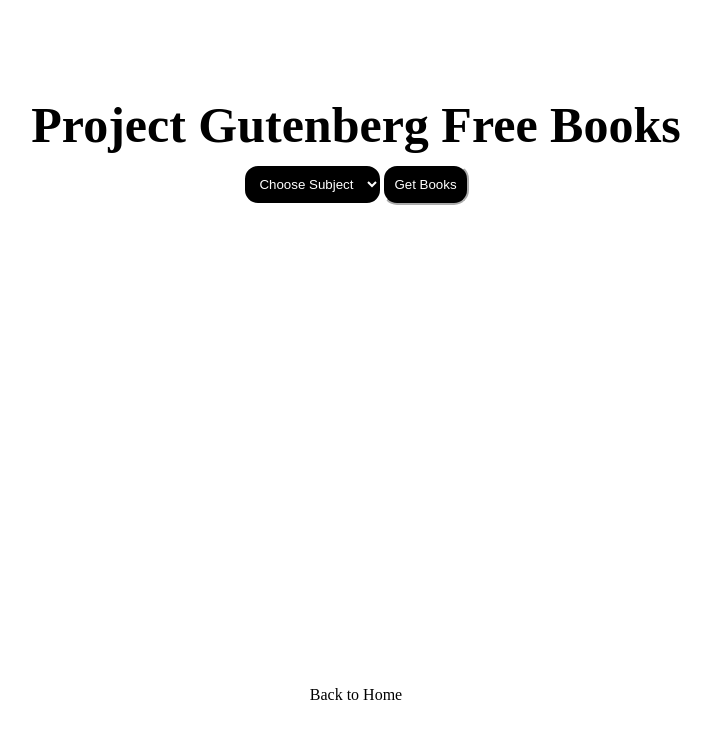
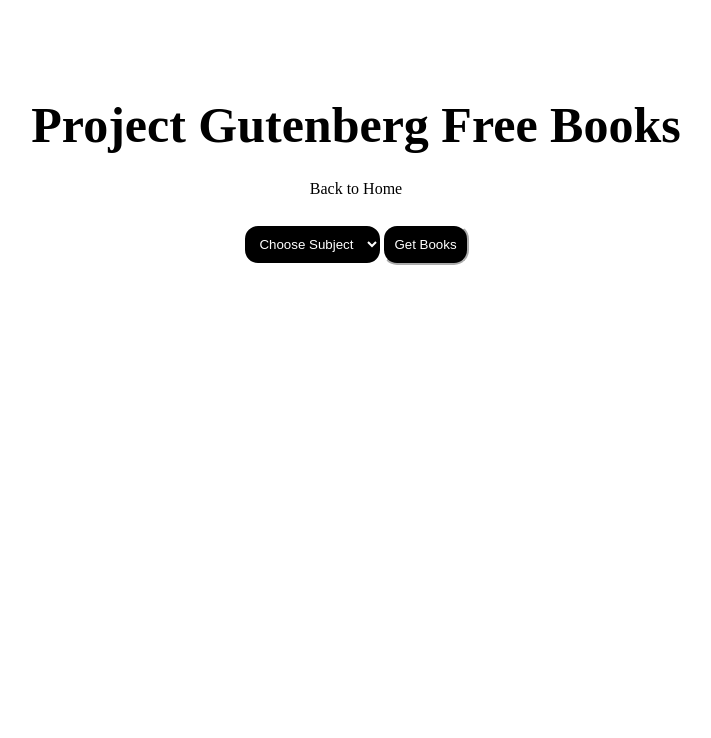
Before and after one commit to JGHB/take-home-project-h, a Next.js app: page /free-books in a window 1280 px wide. Shown: the top 738 px of the page, without its empty margins (284-995 px from the left). Built offline with nearby package versions, Linux system fonts and the light colour scheme.

Commit message:
added home buttons

```diff
--- a/pages/course/[courseId].tsx
+++ b/pages/course/[courseId].tsx
@@ -226,6 +226,7 @@
                     <h1 className={styles.pageTitle}>
                         {courseData.title}
                     </h1>
+                    <Link href={`/`} className={styles.homeButton}>Back to Home</Link>
                     <div
                         className={styles.toggleOptions}>
                         {viewMode === 'lessons' &&
@@ -327,11 +328,8 @@
                             </ul>
                         </div>
                     }
-                    <Link
-                        href={`/courses`}>Back
-                        to
-                        Courses</Link>
                 </div>
+                <Link href={`/`} className={styles.homeButton}>Back to Home</Link>
             </main>
         </>
     );
--- a/pages/free-books.tsx
+++ b/pages/free-books.tsx
@@ -1,5 +1,4 @@
 import Link from "next/link";
-import Head from "next/head";
 import styles from '@/styles/FreeBooks.module.css'
 import React, {useState} from "react";
 import Book from "@/components/book/book";
@@ -43,16 +42,12 @@
 
     return (
         <>
-            <Head>
-                <title>Create Next App</title>
-                <meta name="description" content="Generated by create next app"/>
-                <meta name="viewport" content="width=device-width, initial-scale=1"/>
-            </Head>
             <main className={styles.main}>
                 <div className={styles.container}>
                     <h1 className={styles.pageTitle}>
                         Project Gutenberg Free Books
                     </h1>
+                    <Link href={`/`} className={styles.homeButton}>Back to Home</Link>
                     <div className={styles.controls}>
                         <select
                             value={currentSubject}
@@ -82,7 +77,6 @@
                         ))}
                     </ul>
                 </div>
-                <Link href={`/`}>Back to Home</Link>
             </main>
         </>
     )
--- a/pages/index.tsx
+++ b/pages/index.tsx
@@ -1,15 +1,9 @@
-import Head from 'next/head'
 import Link from "next/link";
 import styles from '@/styles/Home.module.css'
 
 export default function Home() {
   return (
     <>
-      <Head>
-        <title>Create Next App</title>
-        <meta name="description" content="Generated by create next app" />
-        <meta name="viewport" content="width=device-width, initial-scale=1" />
-      </Head>
       <main className={styles.main}>
         <div>
             <h1 className={styles.pageTitle}>
--- a/styles/Course.module.css
+++ b/styles/Course.module.css
@@ -107,7 +107,7 @@
     display: flex;
     justify-content: center;
     align-items: center;
-    width: 50%;
+    width: 25%;
     margin: auto auto 10px;
     height: 50px;
     border-color: white;
@@ -120,6 +120,27 @@
 .postingOption:hover {
     background: white;
     color: black;
+}
+
+.homeButton {
+    display: flex;
+    justify-content: center;
+    align-items: center;
+    text-align: center;
+    max-width: 25%;
+    margin: auto auto 10px;
+    height: 50px;
+    border-color: white;
+    border-style: solid;
+    border-width: 2px;
+    border-radius: 15px;
+    padding-left: 10px;
+    padding-right: 10px;
+}
+
+.homeButton:hover{
+    background: white;
+    color:black;
 }
 
 .main {
--- a/styles/Courses.module.css
+++ b/styles/Courses.module.css
@@ -37,11 +37,32 @@
     color: black;
 }
 
+.homeButton {
+    display: flex;
+    justify-content: center;
+    align-items: center;
+    text-align: center;
+
+    max-width: 25%;
+    margin: auto auto 10px;
+    height: 50px;
+    border-color: white;
+    border-style: solid;
+    border-width: 2px;
+    border-radius: 15px;
+    padding-left: 10px;
+    padding-right: 10px;
+}
+
+.homeButton:hover{
+    background: white;
+    color:black;
+}
+
 .main {
     display: flex;
     flex-direction: column;
-    justify-content: space-between;
     align-items: center;
-    padding: 6rem;
+    padding: 2rem 6rem 6rem;
     min-height: 100vh;
 }
--- a/styles/FreeBooks.module.css
+++ b/styles/FreeBooks.module.css
@@ -43,6 +43,22 @@
     width: 100%
 }
 
+.homeButton {
+    display: flex;
+    justify-content: center;
+    align-items: center;
+    text-align: center;
+    max-width: 25%;
+    margin: auto auto 10px;
+    height: 50px;
+    border-color: white;
+    border-style: solid;
+    border-width: 2px;
+    border-radius: 15px;
+    padding-left: 10px;
+    padding-right: 10px;
+}
+
 .main {
     display: flex;
     flex-direction: column;
```
Also changed, not shown: pages/courses.tsx (+3 -7 lines), pages/payments.tsx (deleted, +0 -10 lines).
